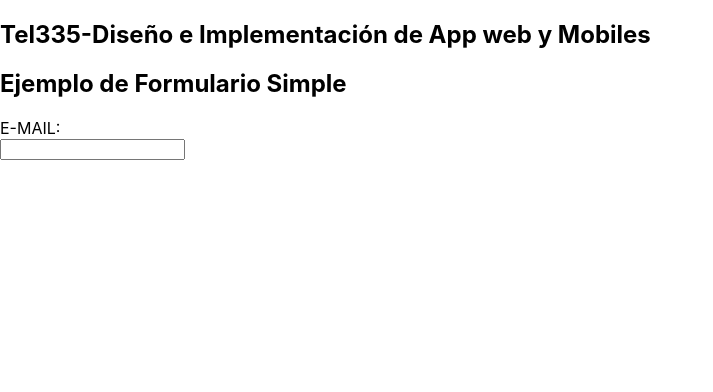
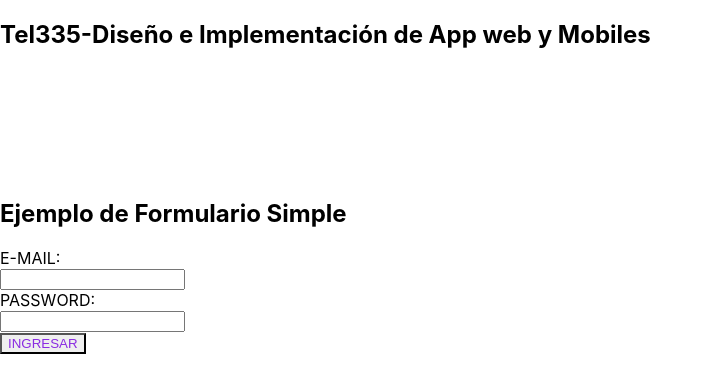
Before and after one commit to GuarenSemilla/TELorespaldo, a React (Create React App) app in the folder my-app/: page / in a window 1280 px wide. Shown: the top 392 px of the page, without its empty margins (0-713 px from the left). Built offline with nearby package versions, Linux system fonts and the light colour scheme.

Commit message:
Agregando boton
Manejo de style en app.css como .home-title  y en form.js se agrega como className

```diff
--- a/my-app/src/App.css
+++ b/my-app/src/App.css
@@ -25,6 +25,12 @@
   color: red;
 }
 
+.home-title{
+  color: blueviolet;
+  text-align: left;
+  text-transform: uppercase;
+}
+
 .App-link {
   color: #fb61e6;
 }
--- a/my-app/src/component/form.js
+++ b/my-app/src/component/form.js
@@ -1,14 +1,14 @@
-import {Form,Row,Col,Button,Container} from 'react-bootstrap'
+import { Form, Row, Col, Button, Container } from 'react-bootstrap'
 
 function formComponent (){
     return(
-        <div>
+        <div style={{marginTop:150}}>
             <Form>
                 <section id="section">
                     <Container>
                         <Row>
                             <Col>
-                                <h2>Ejemplo de Formulario Simple</h2>
+                                <h2> Ejemplo de Formulario Simple</h2>
                             </Col>
                         </Row>
                         <Row>
@@ -19,6 +19,24 @@ function formComponent (){
                                     <Form.Control id="email" type="email"/>
                                 </Form.Group>
                             </Col>
+                            <Col>
+                                <Form.Group>
+                                    <label>PASSWORD:</label>
+                                    <br/>
+                                    <Form.Control id="password" type="password" />
+                                </Form.Group>
+                            </Col>
+                        </Row>
+                        <Row>
+                            <Col>
+                                <Button className='home-title'
+                                    type="button"
+                                    size="lg"
+                                    style={{backGroundColor:"red", borderColor:"black", textTransform:"uppercase"}}
+                                >
+                                    <label>Ingresar</label>
+                                </Button>
+                            </Col>
                         </Row>
                     </Container>
 
```
